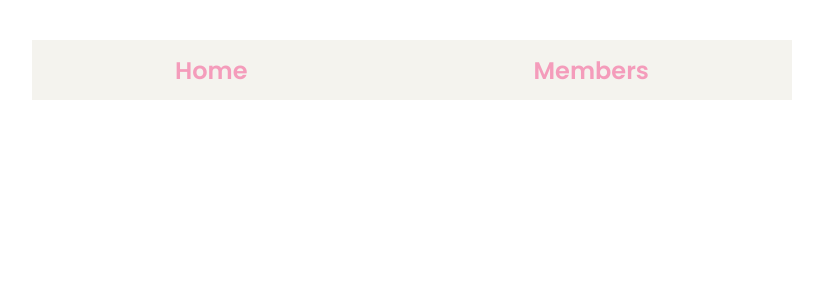
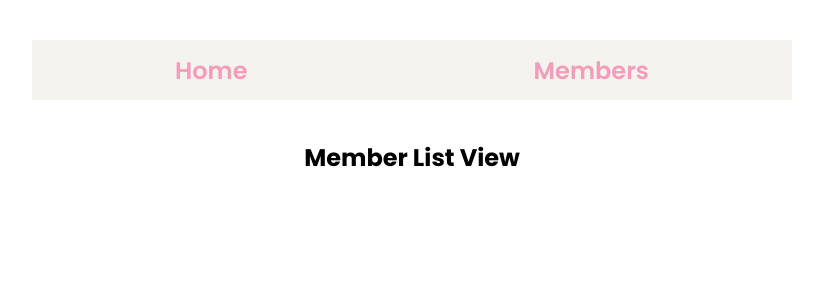
Before and after one commit to rossmery-garcia/example-vue-app, a Vue app: page /members in a window 1280 px wide. Shown: the top 300 px of the page, without its empty margins (228-1051 px from the left). Built offline with nearby package versions, Linux system fonts and the light colour scheme.

Commit message:
Added vue-router configuration

```diff
--- a/src/App.vue
+++ b/src/App.vue
@@ -1,6 +1,9 @@
 <template>
 <div class="container">
   <Navbar />
+  <div class="page-content">
+    <router-view></router-view>
+  </div>
 </div>
 </template>
 
--- a/src/main.ts
+++ b/src/main.ts
@@ -1,5 +1,8 @@
-import { createApp } from 'vue'
-import './style.css'
-import App from './App.vue'
+import { createApp } from 'vue';
+import './style.css';
+import App from './App.vue';
+import router from './router';
 
-createApp(App).mount('#app')
+createApp(App)
+.use(router)
+    .mount('#app')
--- /dev/null
+++ b/src/router/index.ts
@@ -0,0 +1,24 @@
+import { createRouter, createWebHistory, RouteRecordRaw } from 'vue-router';
+
+import HomeView from '../views/HomeView.vue';
+import MemberListView from '../views/MemberListView.vue';
+
+const routes: RouteRecordRaw[] = [
+    {
+        path: '/',
+        name: 'Home',
+        component: HomeView
+    },
+    {
+        path: '/members',
+        name: 'Members',
+        component: MemberListView
+    }
+];
+
+const router = createRouter({
+    history: createWebHistory(),
+    routes
+});
+
+export default router;
--- /dev/null
+++ b/src/views/HomeView.vue
@@ -0,0 +1,3 @@
+<template>
+    <h2>Home View</h2>
+</template>
--- /dev/null
+++ b/src/views/MemberListView.vue
@@ -0,0 +1,3 @@
+<template>
+    <h2>Member List View</h2>
+</template>
```
